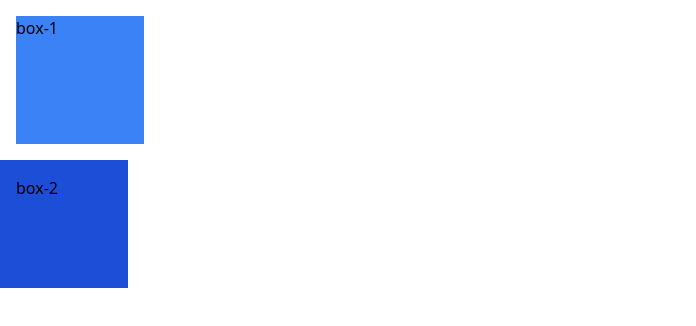
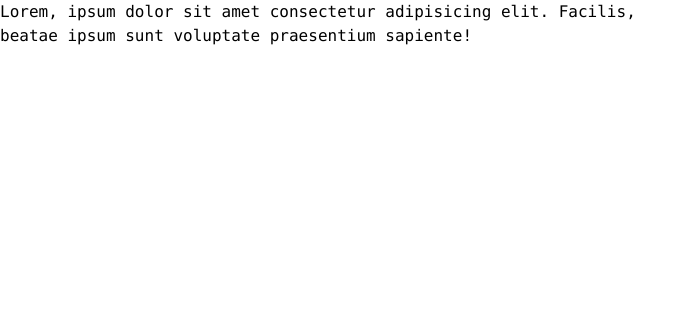
Before and after one commit to HarunaDev/tailwind-tut, a plain HTML site: page index.html in a window 1280 px wide. Shown: the whole page, without its empty margins (0-696 px from the left). Drawn offline with nearby package versions, Linux system fonts and the light colour scheme.

Commit message:
added class for font-family

```diff
--- a/index.html
+++ b/index.html
@@ -34,9 +34,12 @@
   <div class="bg-blue-800 w-5 h-6">8</div>
   <div class="bg-blue-900 w-5 h-6">9</div> -->
 
-  <!-- Adding margin & padding -->
+  <!-- Adding margin & padding
 
   <div class="bg-blue-500 w-32 h-32 mx-4 my-4">box-1</div>
-  <div class="bg-blue-700 w-32 h-32 px-4 py-4">box-2</div>
+  <div class="bg-blue-700 w-32 h-32 px-4 py-4">box-2</div>  -->
+
+  <!-- Styling Text - Font-Family -->
+  <p class="font-mono w-1/2">Lorem, ipsum dolor sit amet consectetur adipisicing elit. Facilis, beatae ipsum sunt voluptate praesentium sapiente!</p>
 </body>
 </html>
```
